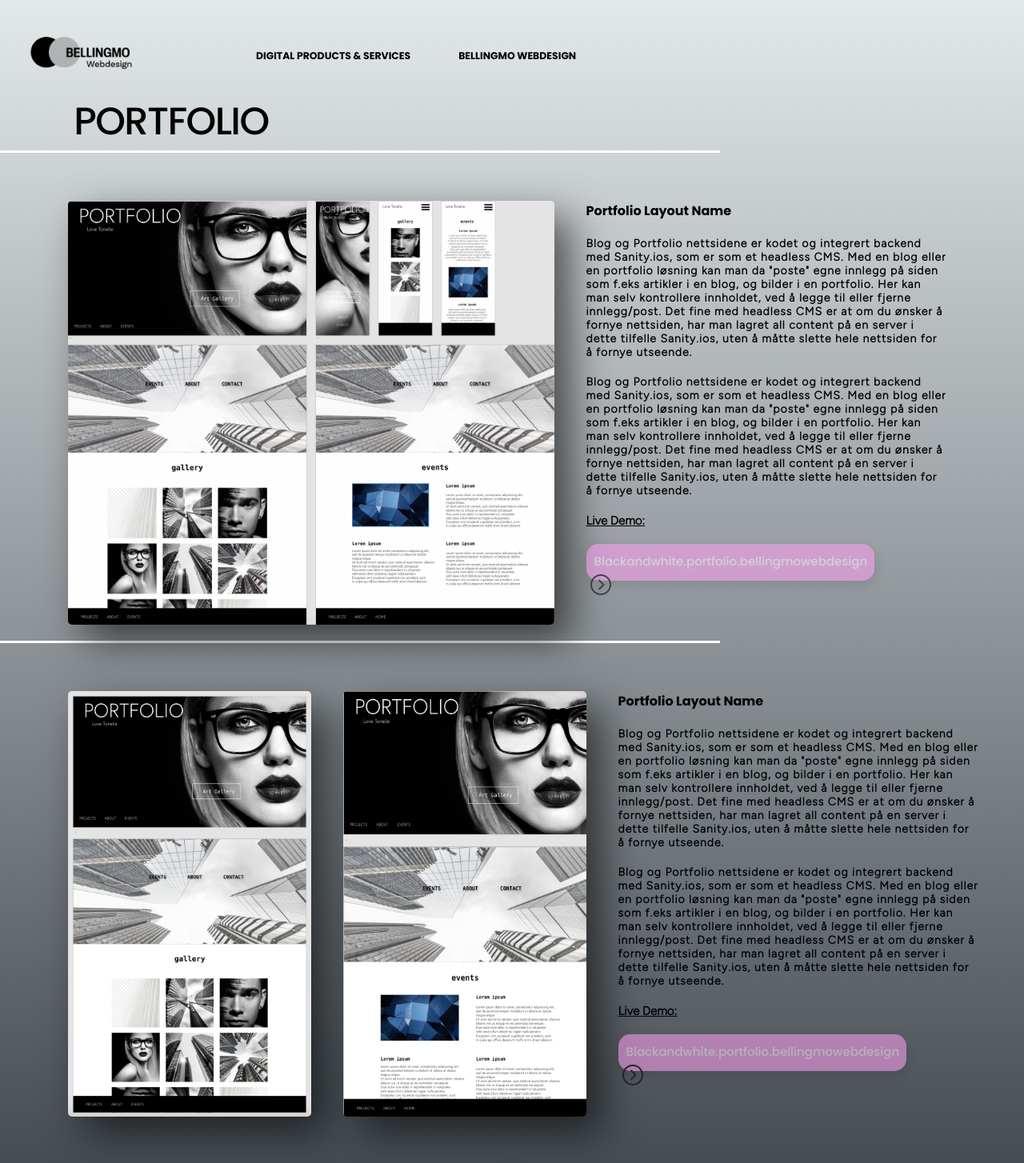
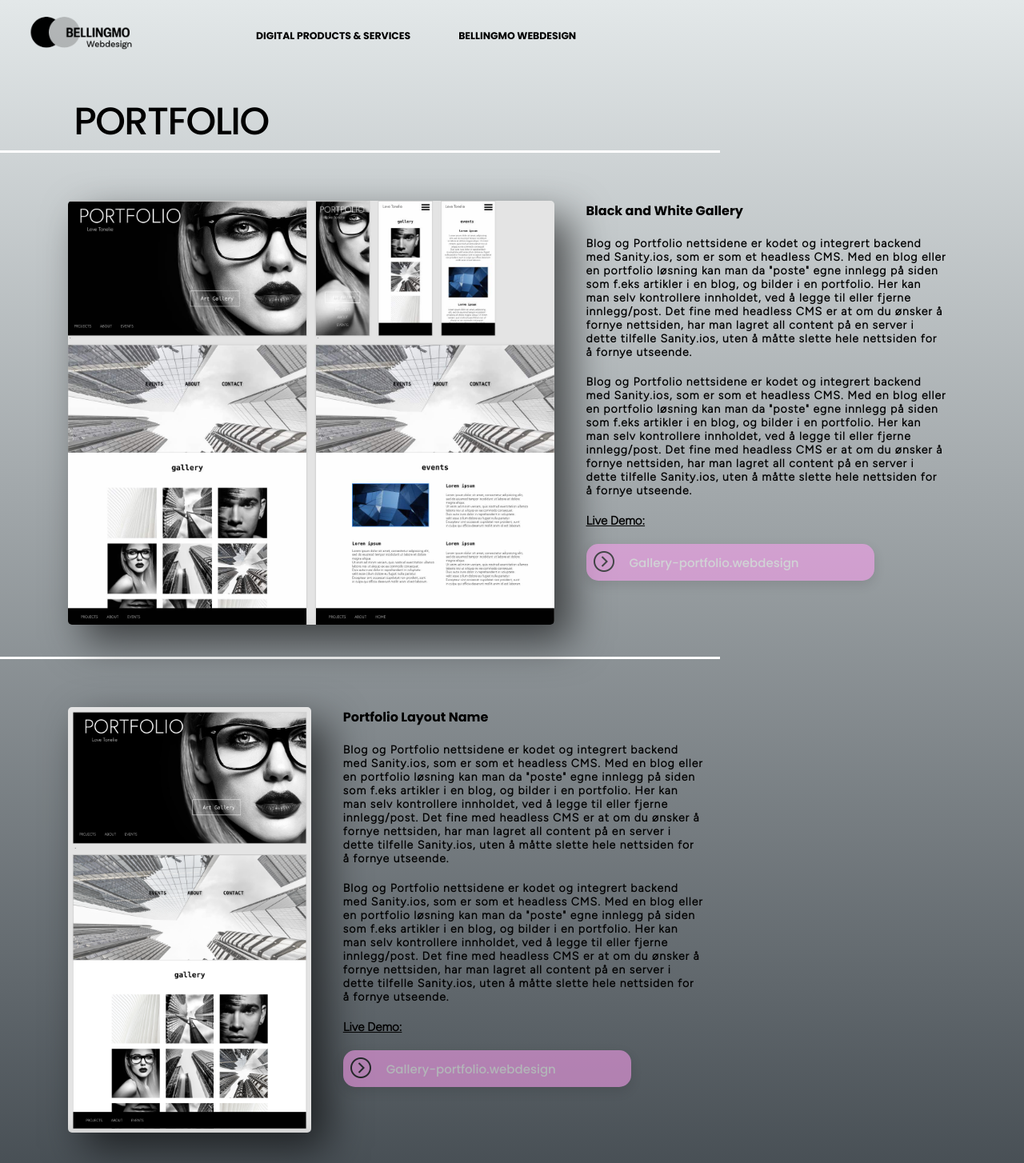
Before and after one commit to lonsoien/postbellingmowebdesign, a React (Create React App) app: page /portfolio in a window 1280 px wide. Shown: the top 1454 px of the page at 80% size. Built offline with nearby package versions, Linux system fonts and the light colour scheme; a web font is replaced by a local one.

Commit message:
effects links

```diff
--- a/src/components/Footer.jsx
+++ b/src/components/Footer.jsx
@@ -7,6 +7,7 @@
     return (
         <>
             <hr />
+            <br/>
             <footer>
                 <div>
                     <div className="links">
--- a/src/components/Portfolio.jsx
+++ b/src/components/Portfolio.jsx
@@ -1,7 +1,6 @@
 
 import blvck from "../images/Blvck Group portfolio - xs.jpg";
 import black from "../images/blvck home portfolio.png";
-import black2 from "../images/blvck site portfolio.png";
 import icon from "../images/icon.png";
 
 export default function Portfolio() {
@@ -13,6 +12,40 @@
             <br/>
             <div className="layout-box">
                 <img className="blog-img" alt="black and white portfolio" src={blvck}></img>
+                <div className="portfolio-text">
+                <h4>Black and White Gallery</h4>
+                <br/>
+                <p>
+                Blog og Portfolio nettsidene er kodet og integrert backend med Sanity.ios, som er som et headless CMS.
+                Med en blog eller en portfolio løsning kan man da "poste" egne innlegg på siden som f.eks artikler i en blog,
+                og bilder i en portfolio. Her kan man selv kontrollere innholdet, ved å legge til eller fjerne innlegg/post.
+                Det fine med headless CMS er at om du ønsker å fornye nettsiden, har man lagret all content på en server i dette
+                tilfelle Sanity.ios, uten å måtte slette hele nettsiden for å fornye utseende.
+                </p>
+                <br/>
+                <p>
+                Blog og Portfolio nettsidene er kodet og integrert backend med Sanity.ios, som er som et headless CMS.
+                Med en blog eller en portfolio løsning kan man da "poste" egne innlegg på siden som f.eks artikler i en blog,
+                og bilder i en portfolio. Her kan man selv kontrollere innholdet, ved å legge til eller fjerne innlegg/post.
+                Det fine med headless CMS er at om du ønsker å fornye nettsiden, har man lagret all content på en server i dette
+                tilfelle Sanity.ios, uten å måtte slette hele nettsiden for å fornye utseende.
+                </p>
+                <br/>
+                <h3>Live Demo:</h3>
+                <br/>
+                <div className="livelink">
+                <img src={icon} alt="arrow" style={{width: "32px", margin: "6px"}}></img>
+                    <a href="/#">Gallery-portfolio.webdesign
+                    </a>
+                </div>
+             </div>
+             </div>
+             <br/>
+            <div className='borderline'></div>
+            <br />
+            <br/>
+            <div className="layout-box">
+                <img className="portfolio-img" alt="blog example version 1" src={black}></img>
                 <div className="portfolio-text">
                 <h4>Portfolio Layout Name</h4>
                 <br/>
@@ -35,43 +68,8 @@
                 <h3>Live Demo:</h3>
                 <br/>
                 <div className="livelink">
-                    <a href="/#">Blackandwhite.portfolio.bellingmowebdesign
-                        <img src={icon} alt="arrow" style={{width: "32px", margin: "2px"}}></img>
-                    </a>
-                </div>
-             </div>
-             </div>
-            <div className='borderline'></div>
-            <br />
-            <br/>
-            <div className="layout-box">
-                    <img className="portfolio-img" alt="blog example version 1" src={black}></img>
-                    <img className="portfolio-img" alt="blog example version 3" src={black2}></img>
-
-                <div className="portfolio-text">
-                <h4>Portfolio Layout Name</h4>
-                <br/>
-                <p>
-                Blog og Portfolio nettsidene er kodet og integrert backend med Sanity.ios, som er som et headless CMS.
-                Med en blog eller en portfolio løsning kan man da "poste" egne innlegg på siden som f.eks artikler i en blog,
-                og bilder i en portfolio. Her kan man selv kontrollere innholdet, ved å legge til eller fjerne innlegg/post.
-                Det fine med headless CMS er at om du ønsker å fornye nettsiden, har man lagret all content på en server i dette
-                tilfelle Sanity.ios, uten å måtte slette hele nettsiden for å fornye utseende.
-                </p>
-                <br/>
-                <p>
-                Blog og Portfolio nettsidene er kodet og integrert backend med Sanity.ios, som er som et headless CMS.
-                Med en blog eller en portfolio løsning kan man da "poste" egne innlegg på siden som f.eks artikler i en blog,
-                og bilder i en portfolio. Her kan man selv kontrollere innholdet, ved å legge til eller fjerne innlegg/post.
-                Det fine med headless CMS er at om du ønsker å fornye nettsiden, har man lagret all content på en server i dette
-                tilfelle Sanity.ios, uten å måtte slette hele nettsiden for å fornye utseende.
-                </p>
-                <br/>
-                <h3>Live Demo:</h3>
-                <br/>
-                <div className="livelink">
-                    <a href="/#">Blackandwhite.portfolio.bellingmowebdesign
-                        <img src={icon} alt="arrow" style={{width: "32px", margin: "2px"}}></img>
+                <img src={icon} alt="arrow" style={{width: "32px", margin: "6px"}}></img>
+                    <a href="/#">Gallery-portfolio.webdesign
                     </a>
                 </div>
              </div>
--- a/src/sass/partials/_digitalproducts.scss
+++ b/src/sass/partials/_digitalproducts.scss
@@ -38,7 +38,7 @@
 .view-button a {
     color: white;
     font-family: 'Poppins', sans-serif;
-    font-size: 18px;
+    font-size: 16px;
     font-weight: 600;
     position: relative;
     top: 50px;
--- a/src/sass/partials/_portfolio.scss
+++ b/src/sass/partials/_portfolio.scss
@@ -10,7 +10,7 @@
 
 a {
     position: relative;
-    top: 10px;
+    top: -15px;
     font-family: 'Poppins', sans-serif;
     font-size: 15px;
     color: white;
```
